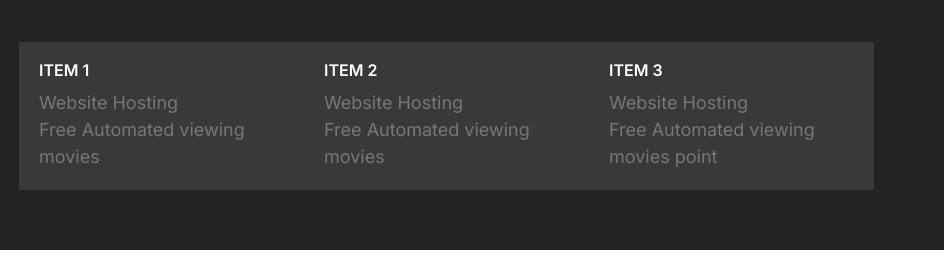
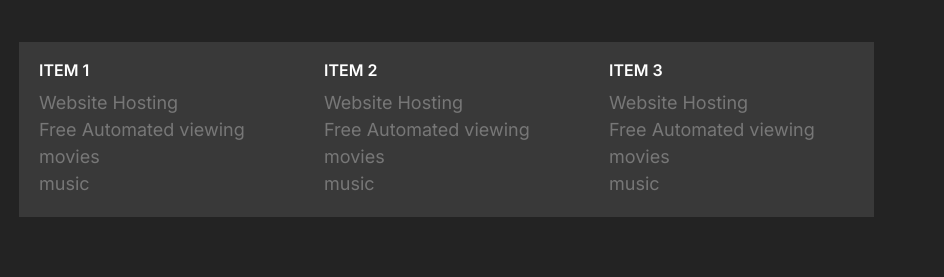
Before and after one commit to obiboss/website, a website built with Parcel: page index.html in a window 1280 px wide. Shown: the part 5113-5390 px from the top of the page, 336-1280 px from the left. Before the commit the page ends 5363 px from the top, so only its background shows below. Built offline with nearby package versions, Linux system fonts and the light colour scheme.

```diff
--- a/index.html
+++ b/index.html
@@ -325,6 +325,7 @@
               <li><a href="#">Website Hosting</a></li>
               <li><a href="#">Free Automated viewing</a></li>
               <li><a href="#">movies</a></li>
+              <li><a href="#">music</a></li>
             </ul>
           </div>
         </section>
@@ -340,6 +341,7 @@
               <li><a href="#">Website Hosting</a></li>
               <li><a href="#">Free Automated viewing</a></li>
               <li><a href="#">movies</a></li>
+              <li><a href="#">music</a></li>
             </ul>
           </div>
         </section>
@@ -354,7 +356,8 @@
             <ul class="list">
               <li><a href="#">Website Hosting</a></li>
               <li><a href="#">Free Automated viewing</a></li>
-              <li><a href="#">movies point</a></li>
+              <li><a href="#">movies</a></li>
+              <li><a href="#">music</a></li>
             </ul>
           </div>
         </section>
```
